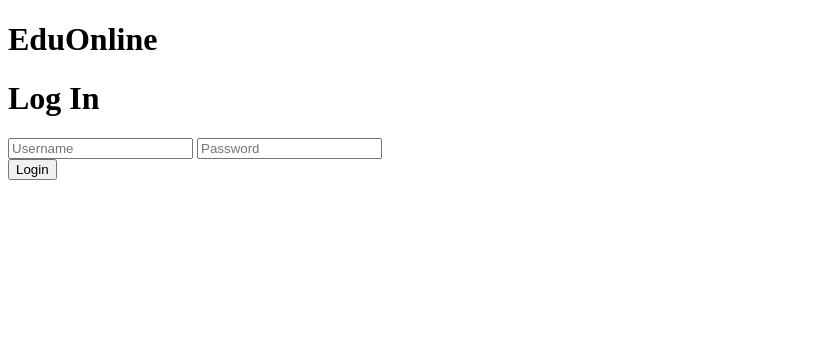
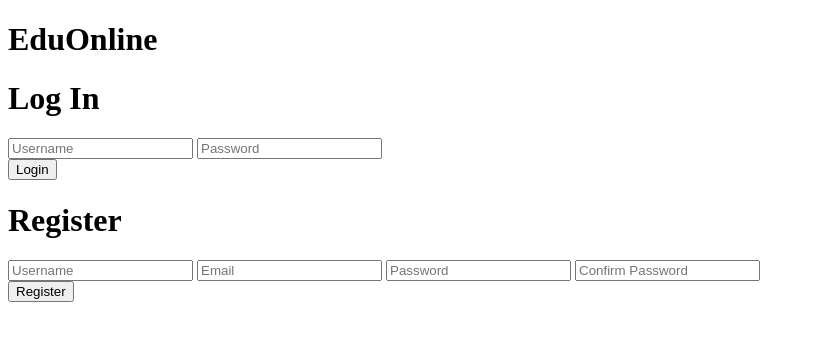
Before and after one commit to rofe-dl/EduOnline, a Django app: page / in a window 1280 px wide. Shown: the top 341 px of the page, without its empty margins (0-815 px from the left). Run offline with Django 3.2, Linux system fonts and the light colour scheme.

Commit message:
finished user registration

```diff
--- a/user_auth/templates/user_auth/index.html
+++ b/user_auth/templates/user_auth/index.html
@@ -13,23 +13,51 @@
             <h1 id="heading">EduOnline</h1>
         </div>
 
-        <div">
-            <div id="auth_box">
-                <form class="input_fields" action="{% url 'user_auth:index' %}" method="POST">
+        <div class="mid">
+            <div id="login-box">
+                <form class="input-fields" action="{% url 'user_auth:index' %}" method="POST">
                     {% csrf_token %}
                     <h1>Log In</h1>
-                    {% if username %}
-                        <input type="text" name="username" value={{username}} placeholder="Username">
+                    {% if login_username %}
+                        <input type="text" name="username" value={{login_username}} placeholder="Username">
                     {% else %}
                         <input type="text" name="username" placeholder="Username">
                     {% endif %}
                     <input type="password" name="password" placeholder="Password">
                     <br>
-                    {% if message %}
-                        <div class="auth_error">{{ message }}</div>
+                    {% if login_message %}
+                        <div class="auth_error">{{ login_message }}</div>
                     {% endif %}
-                    <input class="auth_btn" type="submit" value="Login">
+                    <input type="submit" value="Login">
 
+                </form>
+            </div>
+
+            <div id="register-box">
+                <form class="input-fields" action="{% url 'user_auth:register' %}" method="POST">
+                    {% csrf_token %}
+                    <h1>Register</h1>
+
+                    {% if register_username %}
+                        <input type="text" name="username" value={{register_username}} placeholder="Username">
+                    {% else %}
+                        <input type="text" name="username" placeholder="Username">
+                    {% endif %}
+
+                    {% if register_email %}
+                        <input type="text" name="email" value={{register_email}} placeholder="Email">
+                    {% else %}
+                        <input type="text" name="email" placeholder="Email">
+                    {% endif %}
+
+                    <input type="password" name="password" placeholder="Password">
+                    <input type="password" name="confirm_password" placeholder="Confirm Password">
+                    <br>
+
+                    {% if register_message %}
+                        <div class="auth_error">{{ register_message }}</div>
+                    {% endif %}
+                    <input type="submit" value="Register">
                 </form>
             </div>
         </div>
--- a/user_auth/urls.py
+++ b/user_auth/urls.py
@@ -6,5 +6,6 @@ app_name = 'user_auth'
 
 urlpatterns = [
     path('', views.index, name='index'),
+    path('register', views.register_view, name='register'),
     path('logout/', views.logout_view, name='logout')
 ]
--- a/user_auth/views.py
+++ b/user_auth/views.py
@@ -3,6 +3,8 @@ from django.urls import reverse
 from django.http import HttpResponseRedirect, HttpResponse
 from django.contrib.auth import authenticate, login, logout
 from django.contrib.auth.decorators import login_required
+
+from .models import *
 
 index_html_dir = "user_auth/index.html"
 
@@ -21,18 +23,51 @@ def index(request):
 
             if(user.profile.is_admin):
                 return HttpResponseRedirect(reverse('admin_app:index'))
-            # else:
-            #     return HttpResponseRedirect(reverse('student_app:index'))
+            else:
+                return HttpResponseRedirect(reverse('student_app:index'))
 
         else:
             return render(request, index_html_dir, {
-                "message" : "Username or Password is incorrect",
-                "username" : username
+                "login_message" : "Username or Password is incorrect",
+                "login_username" : username
             })
 
     return render(request, index_html_dir)
 
+def register_view(request):
+    if request.method == "POST":
+        username = request.POST["username"]
+        email = request.POST["email"]
+        password = request.POST["password"]
+        confirm_password = request.POST["confirm_password"]
+
+        if not password == confirm_password:
+            return render(request, index_html_dir, {
+                "register_username" : username,
+                "register_email" : email,
+                "register_message" : "Passwords do not match"
+            })
+
+        elif User.objects.filter(username=username).exists():
+            return render(request, index_html_dir, {
+                "register_username" : username,
+                "register_email" : email,
+                "register_message" : "Username already exists"
+            })
+
+        user = User(username=username, password=password)
+        user.save()
+
+        profile = Profile(is_admin=False, user=user)
+        profile.save()
+
+        login(request, user)
+
+        return HttpResponseRedirect(reverse('admin_app:index'))
+
+
 @login_required(login_url='/')
 def logout_view(request):
+
     logout(request)
     return HttpResponseRedirect(reverse('user_auth:index'))
```
